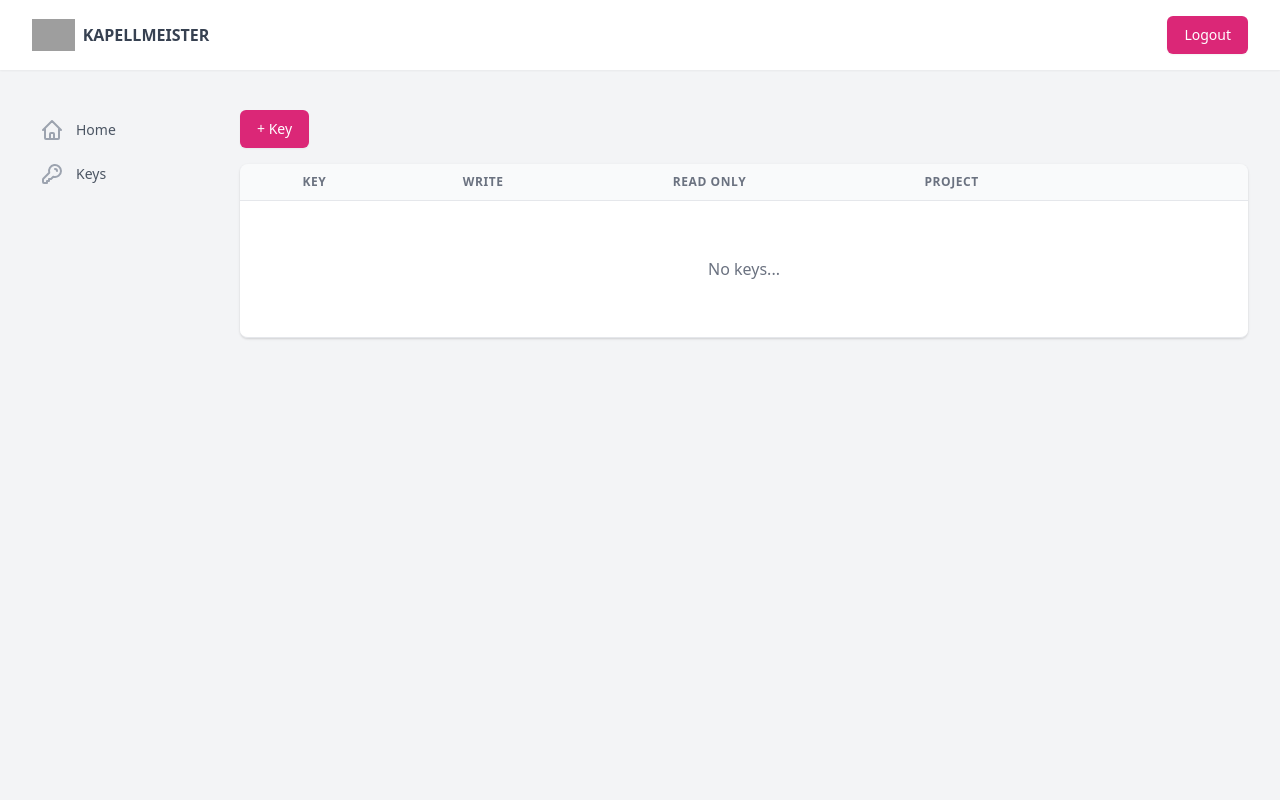
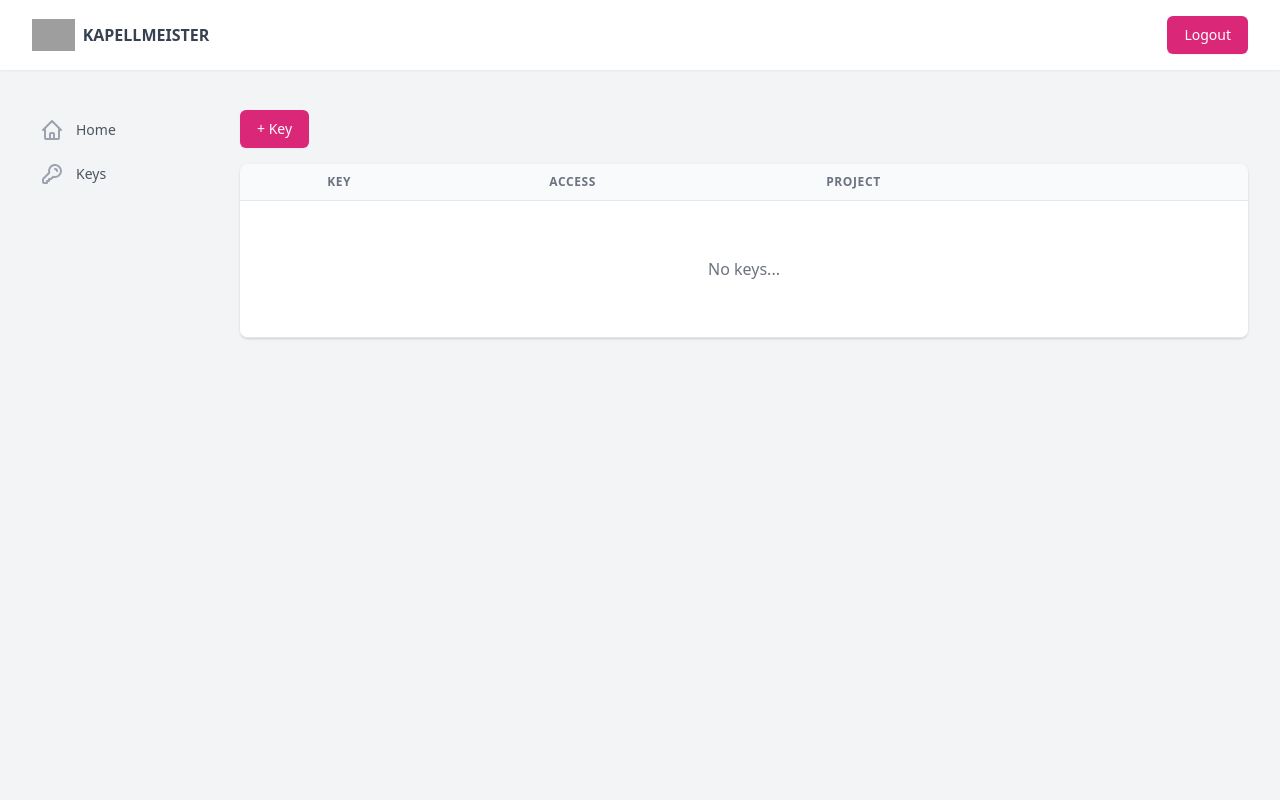
Before and after one commit to belichberg/kapellmeister, a Python web app: template templates/tokens.html in a window 1280 px wide. Run offline with Jinja, Linux system fonts and the light colour scheme; the template is opened without the code that fills it, so the values that code supplies are empty; grey boxes are pictures that could not be loaded.

Commit message:
change read_only to write

```diff
--- a/templates/tokens.html
+++ b/templates/tokens.html
@@ -31,11 +31,6 @@
                 <div class="bg-gray-100 px-3 py-2 rounded-md mr-3">
                     <label for="writeOnly">Write</label>
                     <input id="writeOnly" type="checkbox" v-model="writeOnly"
-                           placeholder="Create API key"/>
-                </div>
-                <div class="bg-gray-100 px-3 py-2 rounded-md">
-                    <label for="readOnly">Read Only</label>
-                    <input id="readOnly" type="checkbox" v-model="readOnly"
                            placeholder="Create API key"/>
                 </div>
                 <div class="bg-gray-100 mx-3 px-3 py-2 rounded-md">
@@ -133,11 +128,7 @@
                         </th>
                         <th scope="col"
                             class="px-5 py-2.5">
-                            Write
-                        </th>
-                        <th scope="col"
-                            class="px-5 py-2.5">
-                            Read Only
+                            Access
                         </th>
                         <th scope="col"
                             class="px-5 py-2.5">
@@ -179,16 +170,10 @@
                                 </button>
                         </td>
                         <td class="p-3 pl-6 whitespace-nowrap text-sm font-medium text-gray-500">
-                            <div v-if="token.write"><span class="material-icons">&#10004;</span></div>
-                            <div v-else><span class="material-icons"> &#10006;</span></div>
+                            <div v-if="token.write"><span class="">read / write</span></div>
+                            <div v-else><span class="">read</span></div>
                         </td>
-                        <td class="p-3 pl-6 whitespace-nowrap text-sm font-medium text-gray-500">
-                            <div v-if="token.read_only"><span class="material-icons">&#10004;</span></div>
-                            <div v-else><span class="material-icons"> &#10006;</span></div>
-                        </td>
-                        <td class="p-3 pl-6 whitespace-nowrap text-sm font-medium text-gray-900">
-                            [[ token.project_id ]]
-                        </td>
+                        <td class="p-3 pl-6 whitespace-nowrap text-sm font-medium text-gray-900" v-text="getProjectName(token.project_id)" />
                         <td class="p-3 pl-6 whitespace-nowrap text-sm font-medium text-gray-900">
                             <div v-if="selectedToken === token">
                                 <button @click="updateToken(token)"
@@ -247,7 +232,6 @@
                 projects: [],
                 tokens: [],
 
-                readOnly: true,
                 assignProject: false,
                 showChoices: false,
                 curr_token: '',
@@ -260,19 +244,17 @@
                 return window.location.pathname === path
             },
 
-            getProjectName() {
-                return this.selectedProject.name || 'Project'
+            getProjectName(project_id) {
+                const project = this.projects.filter(item => item.id === project_id)[0]
+                return project?.name
             },
 
             createToken: async function () {
-                // const token = await fetch(`/api/v1/tokens/?read_only=${this.readOnly}${this.assignProject ? `&project=${this.selectedProject.id}` : ''}`, {method: "POST"}).then(r => r.json())
-                const token = await fetch(`/api/v1/tokens/?write=${this.writeOnly}&read_only=${this.readOnly}${this.assignProject ? `&project=${this.selectedProject.id}` : ''}`, {method: "POST"}).then(r => r.json())
+                const token = await fetch(`/api/v1/tokens/?write=${this.writeOnly}${this.assignProject ? `&project=${this.selectedProject.id}` : ''}`, {method: "POST"}).then(r => r.json())
                 this.tokens.push(token)
                 this.curr_token = token.token
-                this.readOnly = true
                 this.writeOnly = true
                 this.hideTokenForm()
-
             },
 
             async getProjects() {
```
